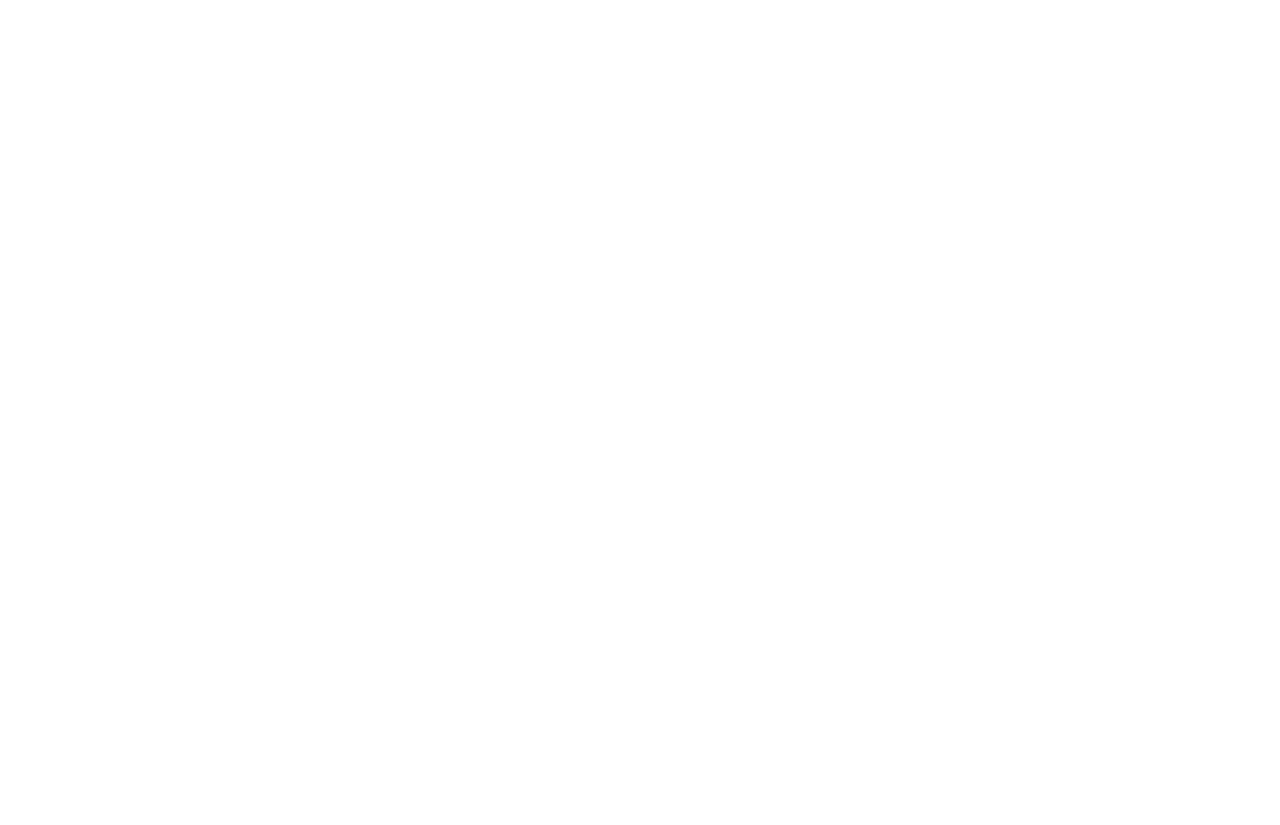
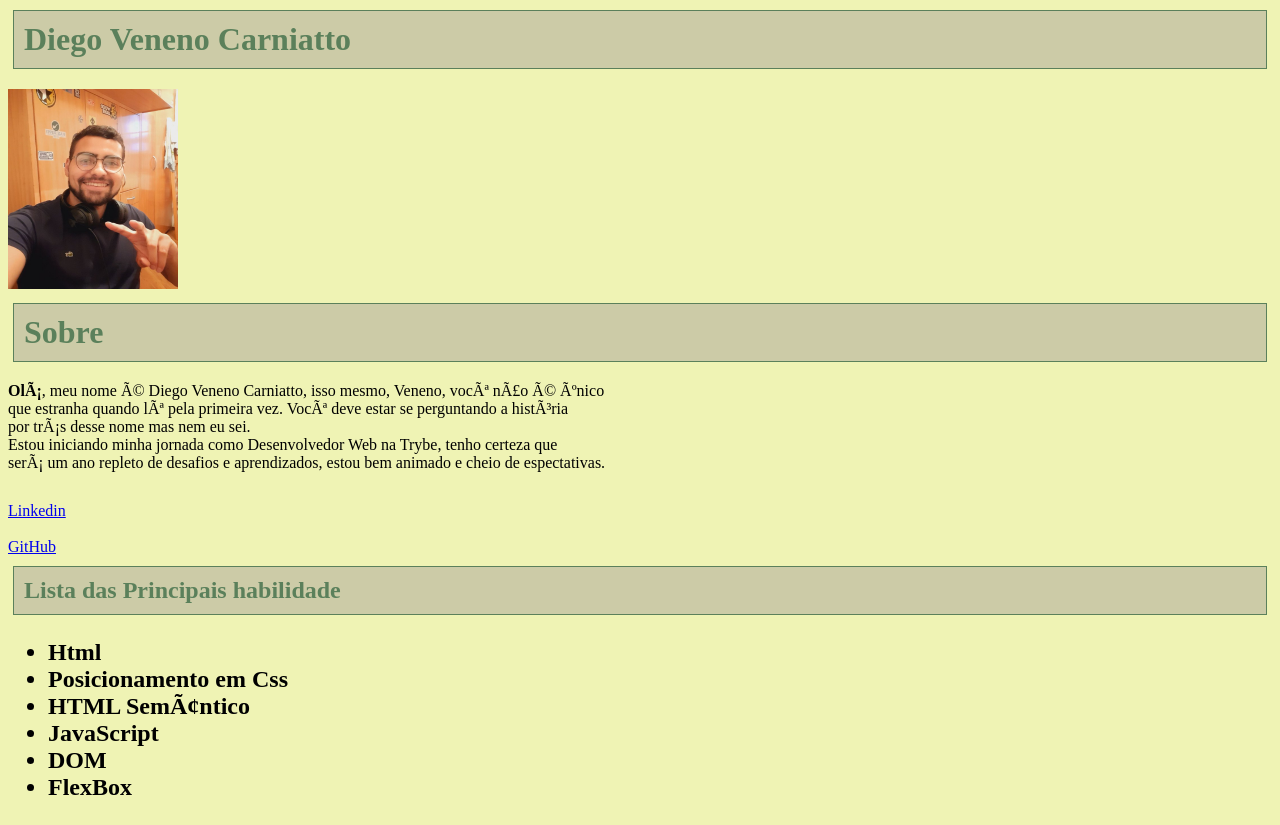
Before and after one commit to Diegocarniatto/Trybe-exercicios, a plain HTML site: page index.html in a window 1280 px wide. Before the commit the page ends 800 px from the top, so only its background shows below. Drawn offline with Linux system fonts and the light colour scheme.

Commit message:
Novas edições em Css

```diff
--- a/index.html
+++ b/index.html
@@ -1,68 +1,64 @@
 <!DOCTYPE html>
-<html lan=""en">
+<html lan="" en">
+
 <head>
-    <meta charset=""UTF-8">
-    <meta http-equiv="X-UA-Compatible"
-    content=""IE="edge">
-    <meta name="viewport" content=""width=device-width,initial-scale=1.0">
-
-    <title id="myname"Diego Carniatto</title>
+    <meta charset="" UTF-8">
+    <meta http-equiv="X-UA-Compatible" content="" IE="edge">
+    <meta name="viewport" content="" width=device-width,initial-scale=1.0">
+    <link rel="stylesheet" href="style.css">
+    <title>Diego Carniatto></title>
 </head>
 
-<style>
 
-   body{
-    background-color: rgb(93, 83, 180);
-   }
-
-#myname {
-    color: rgb(233, 193, 142);
-
-}
+<body>
 
 
-</style>
-<body>
-    <div style="background-color: black">
     </div>
-<h1>Diego Veneno Carniatto</h1>
+
+
+    <h1 class="about">Diego Veneno Carniatto</h1>
     <div>
 
 
+        <img src="profile.jpeg
+    " alt="foto do autor" width=170 height=200 </div>
+        <h1 class="about">Sobre</h1>
 
-<img src="profile.jpeg
-    " alt= "foto do autor" width=170 height=200 </div>
-    <h1>Sobre</h1>
+        <div class="container"> <b>Olá</b>, meu nome é Diego Veneno Carniatto, isso mesmo, Veneno, você não é único <br>que estranha
+            quando lê pela primeira vez. Você deve estar se perguntando a história <br>por trás desse nome mas nem eu
+            sei. <br>Estou iniciando minha jornada como Desenvolvedor Web na Trybe, tenho certeza que <br>será um ano
+            repleto de desafios e aprendizados, estou bem animado e cheio de espectativas.<br> </div>
 
-    <div> <b>Olá</b>, meu nome é Diego Veneno Carniatto, isso mesmo, Veneno, você não é único <br>que estranha quando lê pela primeira vez. Você deve estar se perguntando a história <br>por trás desse nome mas nem eu sei. <br>Estou iniciando minha jornada como Desenvolvedor Web na Trybe, tenho certeza que <br>será um ano repleto de desafios e aprendizados, estou bem animado e cheio de espectativas.<br> </div>
-    <br>
-    <br>
 
-<br>
     </div>
     <a href="https://www.linkedin.com/in/diego-carniatto-a27539123/" target="_blank">Linkedin</a> <br>
     <br>
 
     <a href="https://github.com/Diegocarniatto" target="_blank">GitHub</a>
     </div>
-<br>
-<br>
 
-<br>
+
 
 
     <div>
-<h2> Lista das Principais habilidade<h2>
-    <ol>
-       <li> <a id="#Html"><a/>Html</li>
+        <h2 class="about"> Lista das Principais habilidade<h2>
+                <ul>
+                    <li> Html</li>
                     <li> Posicionamento em Css</li>
                     <li> HTML Semântico</li>
                     <li> JavaScript</li>
                     <li> DOM</li>
                     <li> FlexBox</li>
 
-    </ol>
+                </ul>
 
 
 
-</body></html>
+</body>
+
+
+
+
+
+
+</html>
--- /dev/null
+++ b/style.css
@@ -0,0 +1,20 @@
+*
+.about {
+    color: rgb(91, 128, 91);
+    margin: 5px;
+    padding: 10px;
+    background-color: rgb(204, 203, 167);
+    margin-top: 10px;
+    margin-bottom: 20px;
+    border: 1px solid;
+
+}
+
+body {
+    background-color: rgb(239, 243, 180);
+}
+
+.container {
+    margin-top: 20px;
+    margin-bottom: 30px;
+}
```
Lines whose indentation alone changed are shown as unchanged.
